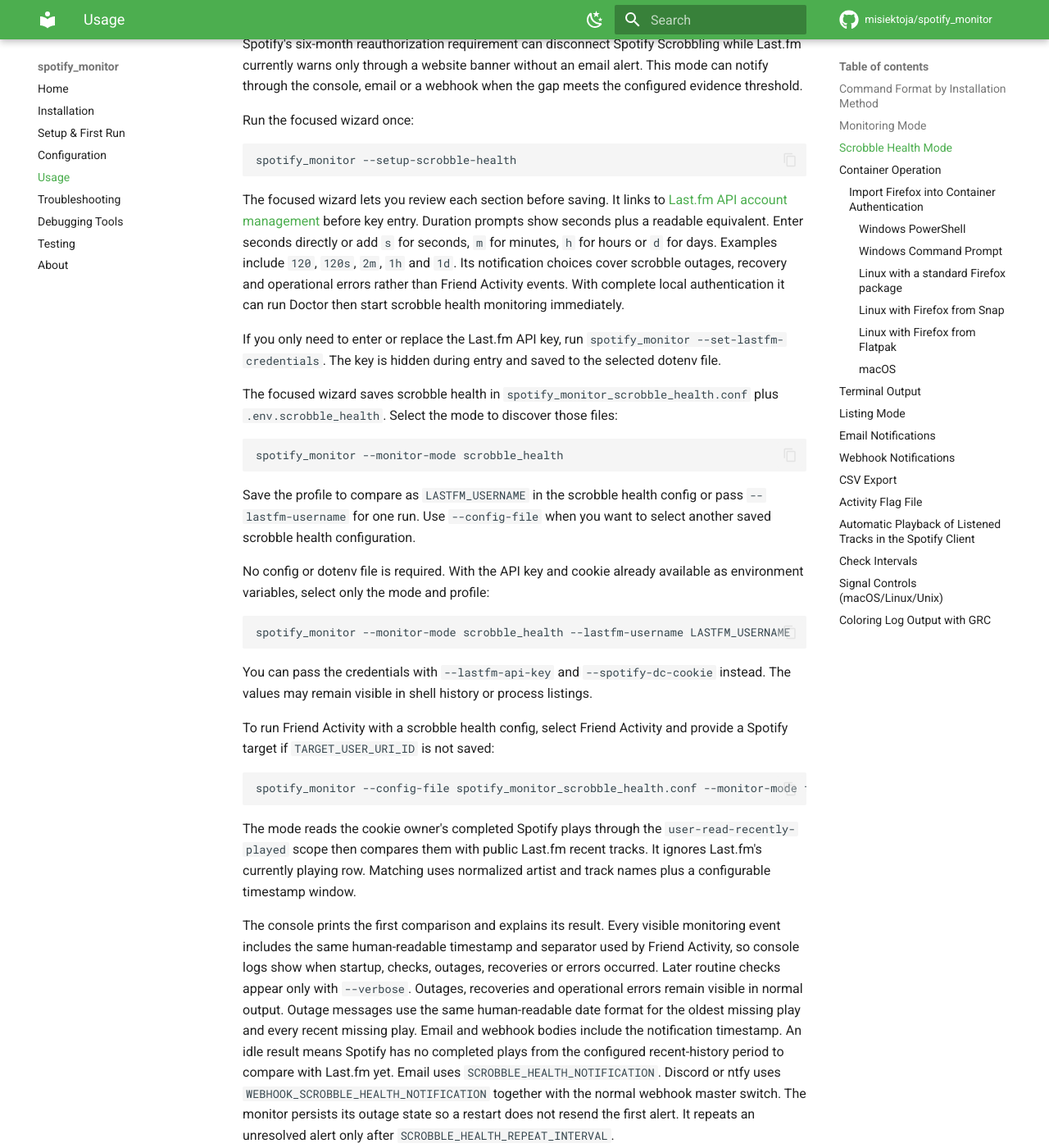
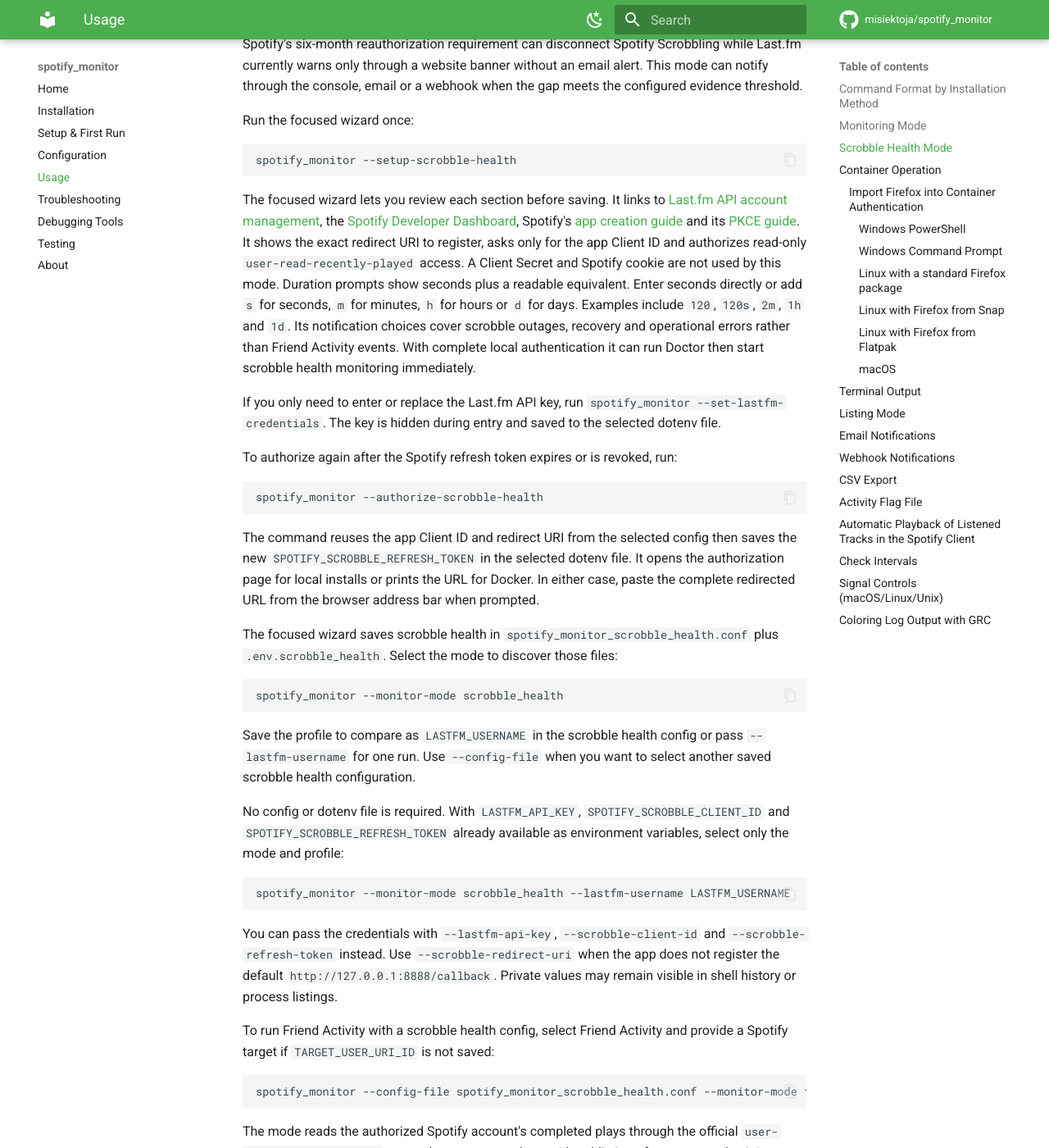
Before and after one commit to misiektoja/spotify_monitor, an MkDocs documentation site: the page built from docs/usage.md, in a window 1280 px wide and 1400 px high, scrolled down 2411 px. Shown: the whole window at 82% size. Built offline with MkDocs 1.6.1 and Material for MkDocs 9.7.7, drawn with Linux system fonts in a browser that asks for light colours; comment, search, counter and statistics services are not loaded; some of the changed text lies outside the part shown.

Commit message:
docs(usage): document user-owned scrobble authorization

````diff
--- a/docs/usage.md
+++ b/docs/usage.md
@@ -87,9 +87,17 @@
 spotify_monitor --setup-scrobble-health
 ```
 
-The focused wizard lets you review each section before saving. It links to [Last.fm API account management](https://www.last.fm/api/accounts) before key entry. Duration prompts show seconds plus a readable equivalent. Enter seconds directly or add `s` for seconds, `m` for minutes, `h` for hours or `d` for days. Examples include `120`, `120s`, `2m`, `1h` and `1d`. Its notification choices cover scrobble outages, recovery and operational errors rather than Friend Activity events. With complete local authentication it can run Doctor then start scrobble health monitoring immediately.
+The focused wizard lets you review each section before saving. It links to [Last.fm API account management](https://www.last.fm/api/accounts), the [Spotify Developer Dashboard](https://developer.spotify.com/dashboard), Spotify's [app creation guide](https://developer.spotify.com/documentation/web-api/concepts/apps) and its [PKCE guide](https://developer.spotify.com/documentation/web-api/tutorials/code-pkce-flow). It shows the exact redirect URI to register, asks only for the app Client ID and authorizes read-only `user-read-recently-played` access. A Client Secret and Spotify cookie are not used by this mode. Duration prompts show seconds plus a readable equivalent. Enter seconds directly or add `s` for seconds, `m` for minutes, `h` for hours or `d` for days. Examples include `120`, `120s`, `2m`, `1h` and `1d`. Its notification choices cover scrobble outages, recovery and operational errors rather than Friend Activity events. With complete local authentication it can run Doctor then start scrobble health monitoring immediately.
 
 If you only need to enter or replace the Last.fm API key, run `spotify_monitor --set-lastfm-credentials`. The key is hidden during entry and saved to the selected dotenv file.
+
+To authorize again after the Spotify refresh token expires or is revoked, run:
+
+```sh
+spotify_monitor --authorize-scrobble-health
+```
+
+The command reuses the app Client ID and redirect URI from the selected config then saves the new `SPOTIFY_SCROBBLE_REFRESH_TOKEN` in the selected dotenv file. It opens the authorization page for local installs or prints the URL for Docker. In either case, paste the complete redirected URL from the browser address bar when prompted.
 
 The focused wizard saves scrobble health in `spotify_monitor_scrobble_health.conf` plus `.env.scrobble_health`. Select the mode to discover those files:
 
@@ -99,13 +107,13 @@
 
 Save the profile to compare as `LASTFM_USERNAME` in the scrobble health config or pass `--lastfm-username` for one run. Use `--config-file` when you want to select another saved scrobble health configuration.
 
-No config or dotenv file is required. With the API key and cookie already available as environment variables, select only the mode and profile:
+No config or dotenv file is required. With `LASTFM_API_KEY`, `SPOTIFY_SCROBBLE_CLIENT_ID` and `SPOTIFY_SCROBBLE_REFRESH_TOKEN` already available as environment variables, select only the mode and profile:
 
 ```sh
 spotify_monitor --monitor-mode scrobble_health --lastfm-username LASTFM_USERNAME
 ```
 
-You can pass the credentials with `--lastfm-api-key` and `--spotify-dc-cookie` instead. The values may remain visible in shell history or process listings.
+You can pass the credentials with `--lastfm-api-key`, `--scrobble-client-id` and `--scrobble-refresh-token` instead. Use `--scrobble-redirect-uri` when the app does not register the default `http://127.0.0.1:8888/callback`. Private values may remain visible in shell history or process listings.
 
 To run Friend Activity with a scrobble health config, select Friend Activity and provide a Spotify target if `TARGET_USER_URI_ID` is not saved:
 
@@ -113,7 +121,7 @@
 spotify_monitor --config-file spotify_monitor_scrobble_health.conf --monitor-mode friend_activity SPOTIFY_USER_ID
 ```
 
-The mode reads the cookie owner's completed Spotify plays through the `user-read-recently-played` scope then compares them with public Last.fm recent tracks. It ignores Last.fm's currently playing row. Matching uses normalized artist and track names plus a configurable timestamp window.
+The mode reads the authorized Spotify account's completed plays through the official `user-read-recently-played` scope then compares them with public Last.fm recent tracks. It ignores Last.fm's currently playing row. Matching uses normalized artist and track names plus a configurable timestamp window.
 
 The console prints the first comparison and explains its result. Every visible monitoring event includes the same human-readable timestamp and separator used by Friend Activity, so console logs show when startup, checks, outages, recoveries or errors occurred. Later routine checks appear only with `--verbose`. Outages, recoveries and operational errors remain visible in normal output. Outage messages use the same human-readable date format for the oldest missing play and every recent missing play. Email and webhook bodies include the notification timestamp. An idle result means Spotify has no completed plays from the configured recent-history period to compare with Last.fm yet. Email uses `SCROBBLE_HEALTH_NOTIFICATION`. Discord or ntfy uses `WEBHOOK_SCROBBLE_HEALTH_NOTIFICATION` together with the normal webhook master switch. The monitor persists its outage state so a restart does not resend the first alert. It repeats an unresolved alert only after `SCROBBLE_HEALTH_REPEAT_INTERVAL`.
 
@@ -129,7 +137,7 @@
 spotify_monitor --monitor-mode scrobble_health --doctor
 ```
 
-Doctor verifies scoped Spotify recent-play access and Last.fm recent-track access without changing the saved health state. After a successful check it prints the exact monitoring command for the detected installation and preserves the selected configuration plus dotenv paths. Docker and Docker Compose output uses the matching container command and `/data` paths.
+Doctor verifies scoped Spotify recent-play access and Last.fm recent-track access without changing the saved health state. If Spotify rotates the refresh token during that check, Doctor atomically updates only `SPOTIFY_SCROBBLE_REFRESH_TOKEN` in the selected dotenv file so later monitoring can continue. After a successful check it prints the monitoring command for the detected installation and preserves the selected configuration plus dotenv paths. Docker and Docker Compose output uses the matching container command and `/data` paths. Private values originally passed through `--lastfm-api-key` or `--scrobble-refresh-token` are represented by uppercase placeholders so Doctor never repeats them on screen.
 
 To inspect the actual histories instead of only their counts, add `--verbose`:
 
@@ -511,7 +519,7 @@
 spotify_monitor --monitor-mode scrobble_health --scrobble-check-interval 120
 ```
 
-Operational failures use `SPOTIFY_ERROR_INTERVAL` as a separate retry delay, which is three minutes by default. Scrobble health makes one bounded immediate HTTP retry first and sends an operational email or webhook only after three consecutive failed comparisons. It never waits more than 60 seconds for one server-provided `Retry-After` value.
+Operational failures use `SPOTIFY_ERROR_INTERVAL` as a separate retry delay, which is three minutes by default. Scrobble health makes one bounded immediate retry for transient server errors and sends an operational email or webhook only after three consecutive failed comparisons. It does not immediately retry a Spotify 429 response or block for a very long `Retry-After` value. A structured `QUOTA_EXCEEDED` response identifies exhaustion of the user-owned app's Development Mode quota and links to Spotify's [quota modes guide](https://developer.spotify.com/documentation/web-api/concepts/quota-modes).
 
 The inactivity timer starts at the last reported track. Set the number of seconds through `SPOTIFY_INACTIVITY_CHECK` or `-o`:
 
````
